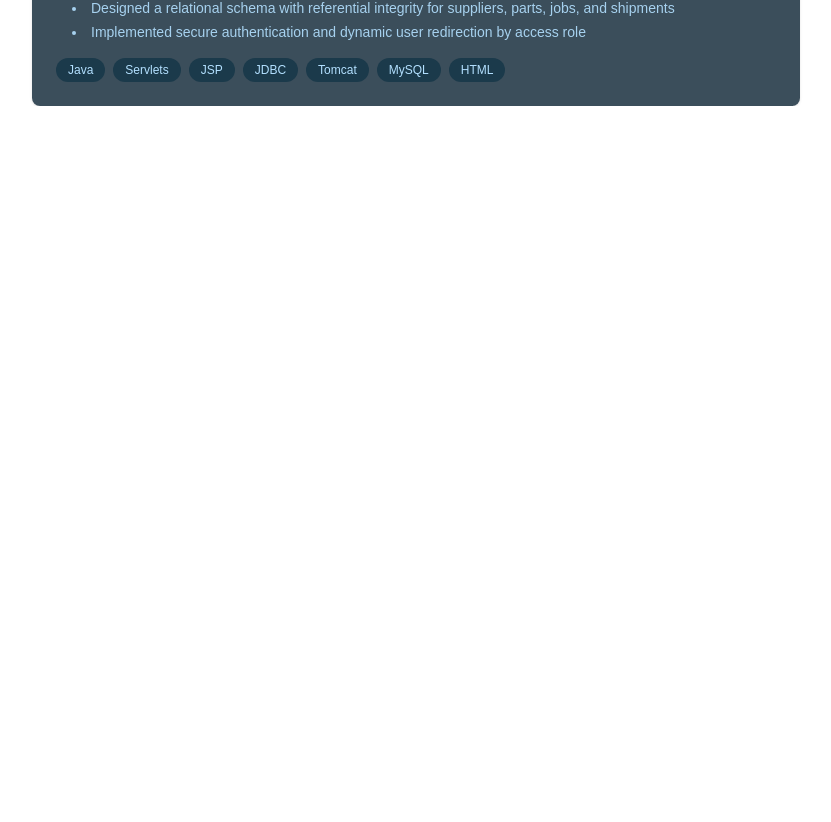
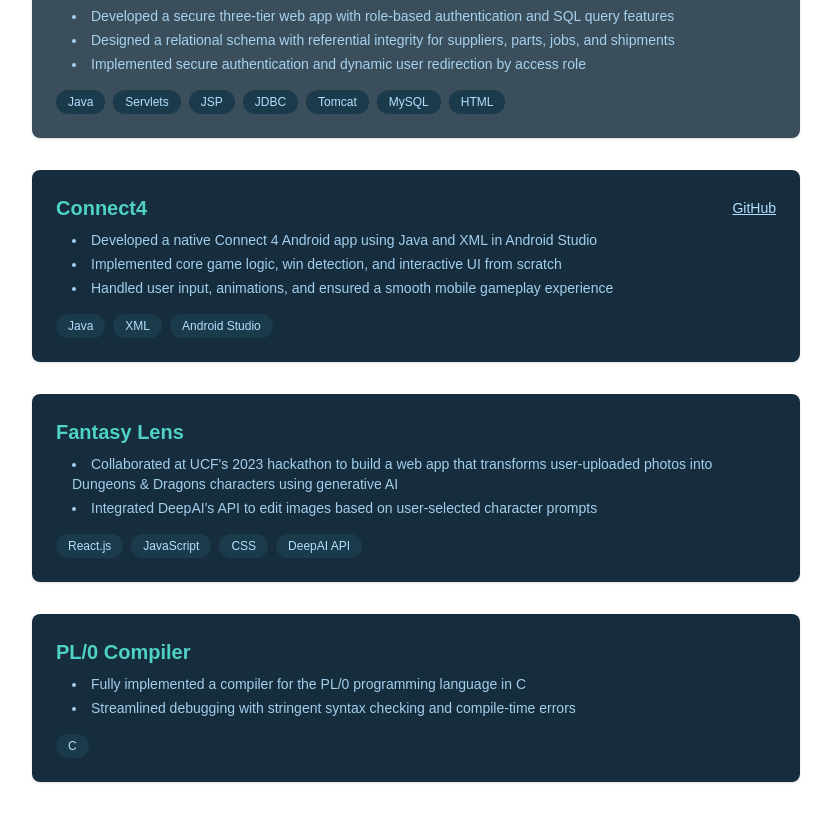
Before and after one commit to s1nno/portfolio2.0, a Next.js app: page /projects in a window 1280 px wide. Shown: the part 978-1800 px from the top of the page, without its empty margins (224-1055 px from the left). Before the commit the page ends 1084 px from the top, so only its background shows below. Built offline with nearby package versions, Linux system fonts and the light colour scheme.

Commit message:
final commit for now

```diff
--- a/src/app/experience/page.tsx
+++ b/src/app/experience/page.tsx
@@ -3,7 +3,7 @@ import React from "react";
 
 export default function Experience() {
   return (
-    <div className="flex flex-col items-center justify-center min-h-[70vh] px-4">
+    <div className="flex flex-col items-center justify-center min-h-[70vh] px-4 py-8 pb-20">
       <h1 className="text-3xl font-bold text-[#b3e0ff] mb-8">Experience</h1>
       <div className="w-full max-w-2xl space-y-8">
         <div className="bg-[#0a2233]/80 rounded-lg p-6 shadow">
--- a/src/app/page.tsx
+++ b/src/app/page.tsx
@@ -14,20 +14,25 @@ export default function Home() {
         />
         <div className="flex-1 text-center md:text-left">
           <h1 className="text-3xl font-bold text-[#b3e0ff] mb-2">
-            Hayden Sandler
+            Hey, I&apos;m Hayden
           </h1>
           <p className="text-lg text-[#b3e0ff]/80 mb-4">
-            Hi! I&apos;m Hayden, I&apos;m a Computer Science student, from the
-            University of Central Florida, and aspiring software engineer.
-            Focused on full stack development, distributed systems. I&apos;m
-            interested in working on retrieval augmented generation and computer
-            vision. I enjoy learning new technologies and building scalable
-            solutions.
+            I&apos;m a Computer Science student from the University of Central
+            Florida and a software engineer. I&apos;m specifically interested in
+            working on projects involving full stack development, API
+            development, distributed systems, computer vision, retrieval
+            augmented generation (RAG), and machine learning.
           </p>
           <p className="text-lg text-[#b3e0ff]/80 mb-4">
             When I&apos;m not coding, you can find me visiting aquariums,
-            watching sports, catching
-            live music, watching {" "}
+            watching{" "}
+            <span className="relative group inline-block text-orange-400 cursor-pointer">
+              sports
+              <span className="absolute left-1/2 -translate-x-1/2 bottom-full mb-0.5 px-3 py-2 rounded bg-[#0a2233] text-orange-400 text-xs shadow-lg opacity-0 group-hover:opacity-100 transition-opacity z-10 whitespace-nowrap">
+                Go Dolphins!
+              </span>
+            </span>
+            , catching live music, watching{" "}
             <a
               href="https://letterboxd.com/sinno/"
               target="_blank"
@@ -146,7 +151,7 @@ export default function Home() {
                 Kubernetes
               </span>
               <span className="px-3 py-1 bg-[#1b3a4b] text-[#b3e0ff] rounded-full text-sm">
-                Langchain
+                LangChain
               </span>
               <span className="px-3 py-1 bg-[#1b3a4b] text-[#b3e0ff] rounded-full text-sm">
                 Jupyter Notebook
@@ -156,7 +161,7 @@ export default function Home() {
         </div>
       </section>
       <section className="w-full max-w-4xl mt-8">
-        <h2 className="text-2xl font-semibold text-[#b3e0ff] mb-4">Contact</h2>
+        <h2 className="text-2xl font-semibold text-[#b3e0ff] mb-4">Links</h2>
         <div className="flex flex-col md:flex-row gap-4 justify-center">
           <a
             href="https://github.com/s1nno"
@@ -182,5 +187,6 @@ export default function Home() {
           </a>
         </div>
       </section>
+    </div>
   );
 }
--- a/src/app/projects/page.tsx
+++ b/src/app/projects/page.tsx
@@ -3,7 +3,7 @@ import React from "react";
 
 export default function Projects() {
   return (
-    <div className="flex flex-col items-center justify-center min-h-[70vh] px-4">
+    <div className="flex flex-col items-center justify-center min-h-[70vh] px-4 py-8 pb-20">
       <h1 className="text-3xl font-bold text-[#b3e0ff] mb-8">Projects</h1>
       <div className="w-full max-w-3xl space-y-8">
         {/* SensAI */}
@@ -16,7 +16,7 @@ export default function Projects() {
               rel="noopener noreferrer"
               className="text-[#b3e0ff] underline hover:text-[#4fd1c5] text-sm"
             >
-              GitHub ↗
+              GitHub
             </a>
           </div>
           <ul className="list-disc list-inside text-[#b3e0ff]/90 text-sm pl-4 space-y-1 mb-4">
@@ -65,7 +65,7 @@ export default function Projects() {
               rel="noopener noreferrer"
               className="text-[#b3e0ff] underline hover:text-[#4fd1c5] text-sm"
             >
-              GitHub ↗
+              GitHub
             </a>
           </div>
           <ul className="list-disc list-inside text-[#b3e0ff]/90 text-sm pl-4 space-y-1 mb-4">
@@ -121,7 +121,7 @@ export default function Projects() {
               rel="noopener noreferrer"
               className="text-[#b3e0ff] underline hover:text-[#4fd1c5] text-sm"
             >
-              GitHub ↗
+              GitHub
             </a>
           </div>
           <ul className="list-disc list-inside text-[#b3e0ff]/90 text-sm pl-4 space-y-1 mb-4">
@@ -201,6 +201,102 @@ export default function Projects() {
             </span>
           </div>
         </div>
+        {/* Connect4 */}
+        <div className="bg-[#0a2233]/95 rounded-lg p-6 shadow">
+          <div className="flex items-center justify-between mb-2">
+            <h2 className="text-xl font-semibold text-[#4fd1c5]">Connect4</h2>
+            <a
+              href="https://github.com/s1nno/Connect-4-"
+              target="_blank"
+              rel="noopener noreferrer"
+              className="text-[#b3e0ff] underline hover:text-[#4fd1c5] text-sm"
+            >
+              GitHub
+            </a>
+          </div>
+          <ul className="list-disc list-inside text-[#b3e0ff]/90 text-sm pl-4 space-y-1 mb-4">
+            <li>
+              Developed a native Connect 4 Android app using Java and XML in
+              Android Studio
+            </li>
+            <li>
+              Implemented core game logic, win detection, and interactive UI
+              from scratch
+            </li>
+            <li>
+              Handled user input, animations, and ensured a smooth mobile
+              gameplay experience
+            </li>
+          </ul>
+          <div className="flex flex-wrap gap-2">
+            <span className="px-3 py-1 bg-[#1b3a4b] text-[#b3e0ff] rounded-full text-xs">
+              Java
+            </span>
+            <span className="px-3 py-1 bg-[#1b3a4b] text-[#b3e0ff] rounded-full text-xs">
+              XML
+            </span>
+            <span className="px-3 py-1 bg-[#1b3a4b] text-[#b3e0ff] rounded-full text-xs">
+              Android Studio
+            </span>
+          </div>
+        </div>
+        {/* Fantasy Lens */}
+        <div className="bg-[#0a2233]/95 rounded-lg p-6 shadow">
+          <div className="flex items-center justify-between mb-2">
+            <h2 className="text-xl font-semibold text-[#4fd1c5]">
+              Fantasy Lens
+            </h2>
+          </div>
+          <ul className="list-disc list-inside text-[#b3e0ff]/90 text-sm pl-4 space-y-1 mb-4">
+            <li>
+              Collaborated at UCF's 2023 hackathon to build a web app that
+              transforms user-uploaded photos into Dungeons & Dragons characters
+              using generative AI
+            </li>
+            <li>
+              Integrated DeepAI's API to edit images based on user-selected
+              character prompts
+            </li>
+          </ul>
+          <div className="flex flex-wrap gap-2">
+            <span className="px-3 py-1 bg-[#1b3a4b] text-[#b3e0ff] rounded-full text-xs">
+              React.js
+            </span>
+            <span className="px-3 py-1 bg-[#1b3a4b] text-[#b3e0ff] rounded-full text-xs">
+              JavaScript
+            </span>
+            <span className="px-3 py-1 bg-[#1b3a4b] text-[#b3e0ff] rounded-full text-xs">
+              CSS
+            </span>
+
+            <span className="px-3 py-1 bg-[#1b3a4b] text-[#b3e0ff] rounded-full text-xs">
+              DeepAI API
+            </span>
+          </div>
+        </div>
+        {/* PL/0 Compiler */}
+        <div className="bg-[#0a2233]/95 rounded-lg p-6 shadow">
+          <div className="flex items-center justify-between mb-2">
+            <h2 className="text-xl font-semibold text-[#4fd1c5]">
+              PL/0 Compiler
+            </h2>
+          </div>
+          <ul className="list-disc list-inside text-[#b3e0ff]/90 text-sm pl-4 space-y-1 mb-4">
+            <li>
+              Fully implemented a compiler for the PL/0 programming language in
+              C
+            </li>
+            <li>
+              Streamlined debugging with stringent syntax checking and
+              compile-time errors
+            </li>
+          </ul>
+          <div className="flex flex-wrap gap-2">
+            <span className="px-3 py-1 bg-[#1b3a4b] text-[#b3e0ff] rounded-full text-xs">
+              C
+            </span>
+          </div>
+        </div>
       </div>
     </div>
   );
```
